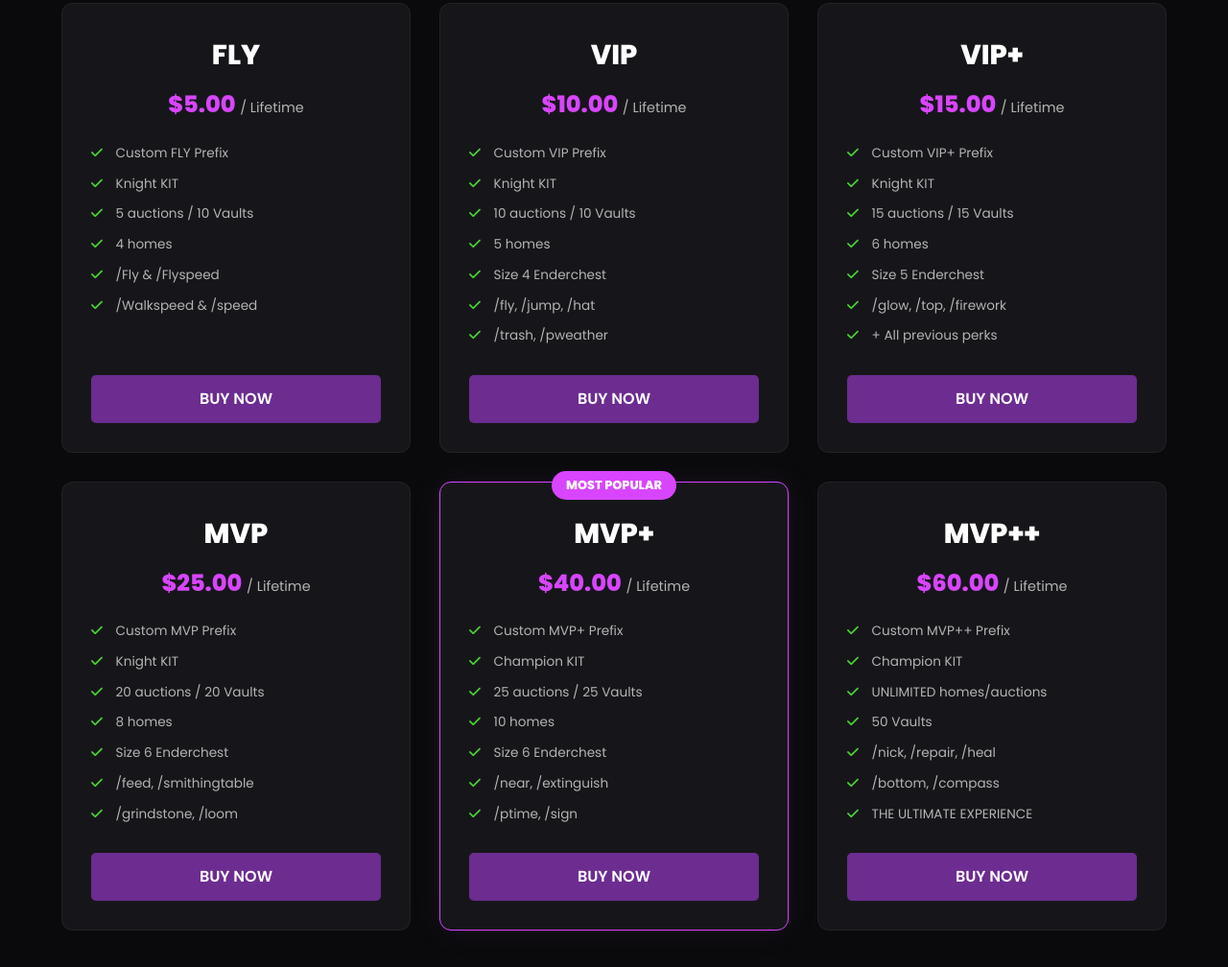
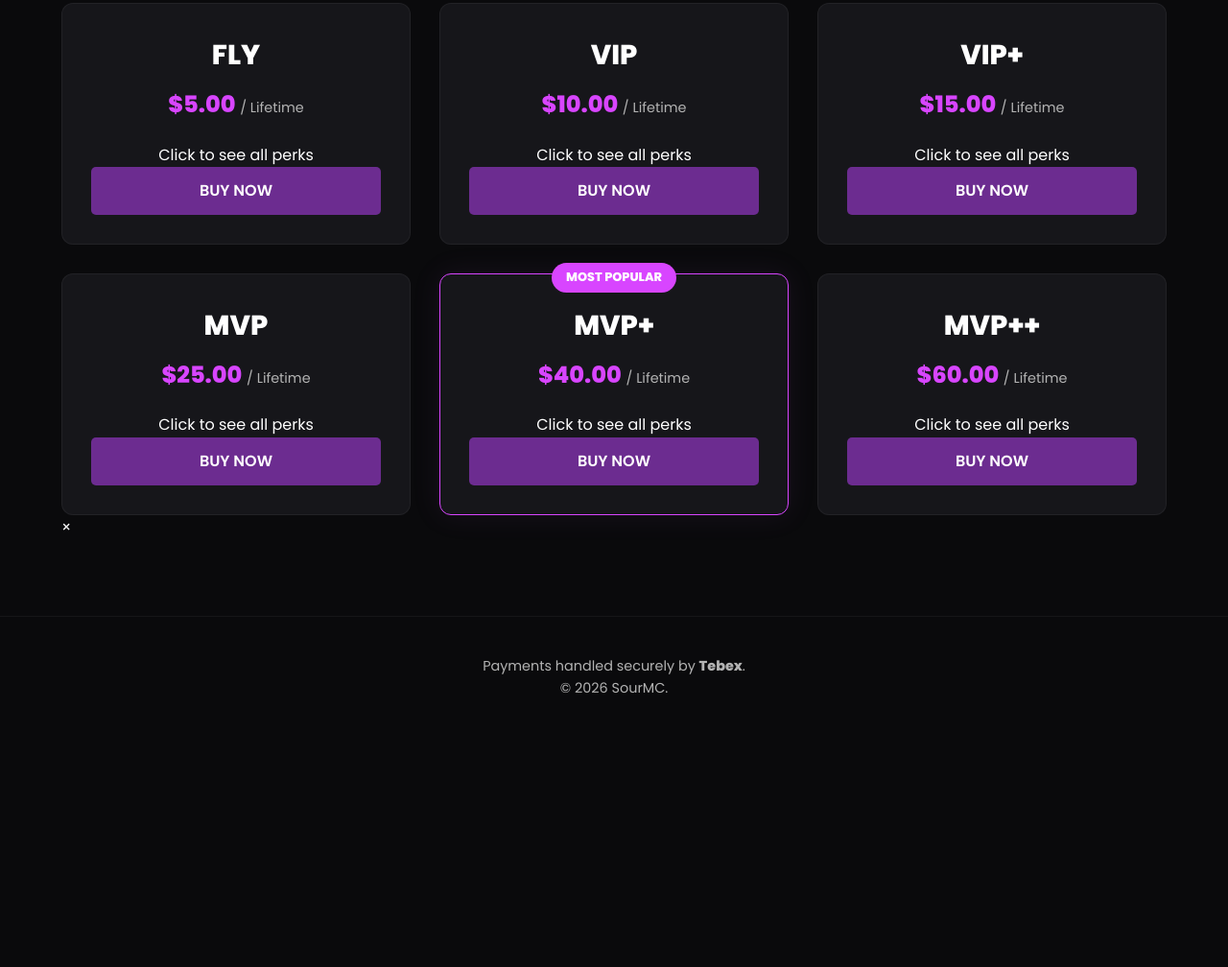
Before and after one commit to Anurag-Singhal2006/Sourmc, a plain HTML site: page store.html in a window 1280 px wide. Shown: the part 556-1564 px from the top of the page at 96% size. After the commit the page ends 1325 px from the top, so only its background shows below. Drawn offline with Linux system fonts and the light colour scheme.

Commit message:
Update store.html
update popup

```diff
--- a/store.html
+++ b/store.html
@@ -30,98 +30,57 @@
     </header>
 
     <section class="container">
-       <div class="card-grid store-grid">
-
-    <div class="card rank-card">
+      <div class="card-grid store-grid">
+    <div class="card rank-card" onclick="openRank('fly-modal')">
         <h3 class="rank-title">FLY</h3>
         <div class="price">$5.00 <span class="lifetime">/ Lifetime</span></div>
-        <ul class="perks">
-            <li><i class="fas fa-check"></i> Custom FLY Prefix</li>
-            <li><i class="fas fa-check"></i> Knight KIT</li>
-            <li><i class="fas fa-check"></i> 5 auctions / 10 Vaults</li>
-            <li><i class="fas fa-check"></i> 4 homes</li>
-            <li><i class="fas fa-check"></i> /Fly & /Flyspeed</li>
-            <li><i class="fas fa-check"></i> /Walkspeed & /speed</li>
-        </ul>
-        <a href="#" class="btn btn-buy">Buy Now</a>
+        <p class="click-info">Click to see all perks</p>
+        <a href="#" class="btn btn-buy" onclick="event.stopPropagation();">Buy Now</a>
     </div>
 
-    <div class="card rank-card">
+    <div class="card rank-card" onclick="openRank('vip-modal')">
         <h3 class="rank-title">VIP</h3>
         <div class="price">$10.00 <span class="lifetime">/ Lifetime</span></div>
-        <ul class="perks">
-            <li><i class="fas fa-check"></i> Custom VIP Prefix</li>
-            <li><i class="fas fa-check"></i> Knight KIT</li>
-            <li><i class="fas fa-check"></i> 10 auctions / 10 Vaults</li>
-            <li><i class="fas fa-check"></i> 5 homes</li>
-            <li><i class="fas fa-check"></i> Size 4 Enderchest</li>
-            <li><i class="fas fa-check"></i> /fly, /jump, /hat</li>
-            <li><i class="fas fa-check"></i> /trash, /pweather</li>
-        </ul>
-        <a href="#" class="btn btn-buy">Buy Now</a>
+        <p class="click-info">Click to see all perks</p>
+        <a href="#" class="btn btn-buy" onclick="event.stopPropagation();">Buy Now</a>
     </div>
 
-    <div class="card rank-card">
+    <div class="card rank-card" onclick="openRank('vipplus-modal')">
         <h3 class="rank-title">VIP+</h3>
         <div class="price">$15.00 <span class="lifetime">/ Lifetime</span></div>
-        <ul class="perks">
-            <li><i class="fas fa-check"></i> Custom VIP+ Prefix</li>
-            <li><i class="fas fa-check"></i> Knight KIT</li>
-            <li><i class="fas fa-check"></i> 15 auctions / 15 Vaults</li>
-            <li><i class="fas fa-check"></i> 6 homes</li>
-            <li><i class="fas fa-check"></i> Size 5 Enderchest</li>
-            <li><i class="fas fa-check"></i> /glow, /top, /firework</li>
-            <li><i class="fas fa-check"></i> + All previous perks</li>
-        </ul>
-        <a href="#" class="btn btn-buy">Buy Now</a>
+        <p class="click-info">Click to see all perks</p>
+        <a href="#" class="btn btn-buy" onclick="event.stopPropagation();">Buy Now</a>
     </div>
 
-    <div class="card rank-card">
+    <div class="card rank-card" onclick="openRank('mvp-modal')">
         <h3 class="rank-title">MVP</h3>
         <div class="price">$25.00 <span class="lifetime">/ Lifetime</span></div>
-        <ul class="perks">
-            <li><i class="fas fa-check"></i> Custom MVP Prefix</li>
-            <li><i class="fas fa-check"></i> Knight KIT</li>
-            <li><i class="fas fa-check"></i> 20 auctions / 20 Vaults</li>
-            <li><i class="fas fa-check"></i> 8 homes</li>
-            <li><i class="fas fa-check"></i> Size 6 Enderchest</li>
-            <li><i class="fas fa-check"></i> /feed, /smithingtable</li>
-            <li><i class="fas fa-check"></i> /grindstone, /loom</li>
-        </ul>
-        <a href="#" class="btn btn-buy">Buy Now</a>
+        <p class="click-info">Click to see all perks</p>
+        <a href="#" class="btn btn-buy" onclick="event.stopPropagation();">Buy Now</a>
     </div>
 
-    <div class="card rank-card featured-rank">
+    <div class="card rank-card featured-rank" onclick="openRank('mvpplus-modal')">
         <div class="best-value">MOST POPULAR</div>
         <h3 class="rank-title">MVP+</h3>
         <div class="price">$40.00 <span class="lifetime">/ Lifetime</span></div>
-        <ul class="perks">
-            <li><i class="fas fa-check"></i> Custom MVP+ Prefix</li>
-            <li><i class="fas fa-check"></i> Champion KIT</li>
-            <li><i class="fas fa-check"></i> 25 auctions / 25 Vaults</li>
-            <li><i class="fas fa-check"></i> 10 homes</li>
-            <li><i class="fas fa-check"></i> Size 6 Enderchest</li>
-            <li><i class="fas fa-check"></i> /near, /extinguish</li>
-            <li><i class="fas fa-check"></i> /ptime, /sign</li>
-        </ul>
-        <a href="#" class="btn btn-buy">Buy Now</a>
+        <p class="click-info">Click to see all perks</p>
+        <a href="#" class="btn btn-buy" onclick="event.stopPropagation();">Buy Now</a>
     </div>
 
-    <div class="card rank-card">
+    <div class="card rank-card" onclick="openRank('mvpplusplus-modal')">
         <h3 class="rank-title">MVP++</h3>
         <div class="price">$60.00 <span class="lifetime">/ Lifetime</span></div>
-        <ul class="perks">
-            <li><i class="fas fa-check"></i> Custom MVP++ Prefix</li>
-            <li><i class="fas fa-check"></i> Champion KIT</li>
-            <li><i class="fas fa-check"></i> UNLIMITED homes/auctions</li>
-            <li><i class="fas fa-check"></i> 50 Vaults</li>
-            <li><i class="fas fa-check"></i> /nick, /repair, /heal</li>
-            <li><i class="fas fa-check"></i> /bottom, /compass</li>
-            <li><i class="fas fa-check"></i> THE ULTIMATE EXPERIENCE</li>
-        </ul>
-        <a href="#" class="btn btn-buy">Buy Now</a>
+        <p class="click-info">Click to see all perks</p>
+        <a href="#" class="btn btn-buy" onclick="event.stopPropagation();">Buy Now</a>
     </div>
+</div>
 
+<div id="rank-modal-overlay" class="modal-overlay" onclick="closeModal()">
+    <div class="modal-content" onclick="event.stopPropagation()">
+        <span class="close-btn" onclick="closeModal()">&times;</span>
+        <div id="modal-body">
+            </div>
+    </div>
 </div>
     </section>
 
```
